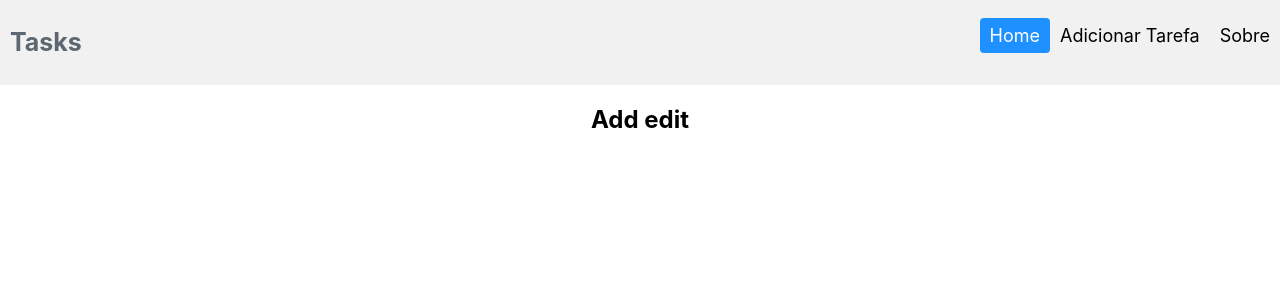
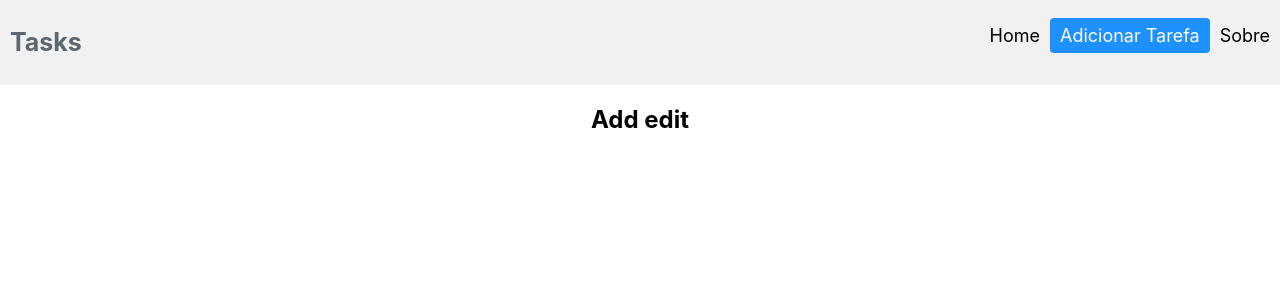
Before and after one commit to gabrielsousadev/diel-tasks, a React (Create React App) app: page /add in a window 1280 px wide. Shown: the top 300 px of the page. Built offline with nearby package versions, Linux system fonts and the light colour scheme.

Commit message:
Correção botões navbar

```diff
--- a/src/components/Header.jsx
+++ b/src/components/Header.jsx
@@ -4,6 +4,24 @@ import "./Header.css";
 
 const Header = () => {
   const [activeTab, setActiveTab] = useState("Home");
+  const location = useLocation();
+
+  useEffect(() => {
+    if(location.pathname === "/")
+    {
+        setActiveTab("Home");
+    }
+
+    else if(location.pathname === "/add")
+    {
+        setActiveTab("AddTask");
+    }
+
+    else if(location.pathname === "/about")
+    {
+        setActiveTab("About");
+    }
+  }, [location])
 
   return (
     <div className="header">
```
